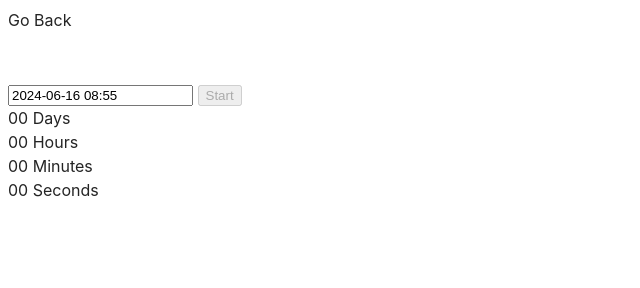
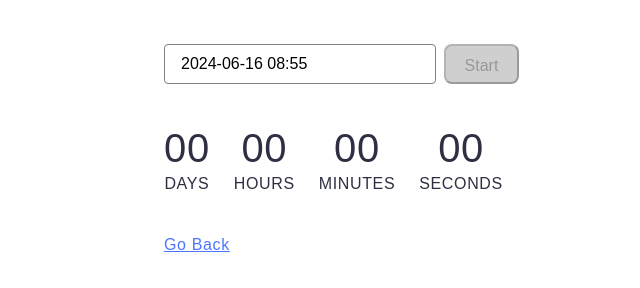
Before and after one commit to mogilevs/goit-js-hw-10, a website built with Vite: page src/1-timer.html in a window 1280 px wide. Shown: the whole page, without its empty margins (0-640 px from the left). Built offline with nearby package versions, Linux system fonts and the light colour scheme.

Commit message:
do task1

```diff
--- a/src/1-timer.html
+++ b/src/1-timer.html
@@ -8,8 +8,6 @@
   </head>
 
   <body>
-    <a class="link" href="./index.html">Go Back</a>
-
     <input type="text" id="datetime-picker" />
     <button type="button" data-start>Start</button>
 
@@ -31,6 +29,7 @@
         <span class="label">Seconds</span>
       </div>
     </div>
+    <a class="link" href="./index.html">Go Back</a>
     <script type="module" src="./js/1-timer.js"></script>
   </body>
 </html>
--- a/src/css/styles.css
+++ b/src/css/styles.css
@@ -1,26 +1,3 @@
-/**
-  |============================
-  | include css partials with
-  | default @import url()
-  |============================
-*/
-
-
-:root {
-  font-family: Inter, Avenir, Helvetica, Arial, sans-serif;
-  font-size: 16px;
-  line-height: 24px;
-  font-weight: 400;
-
-  color: #242424;
-  background-color: rgba(255, 255, 255, 0.87);
-
-  font-synthesis: none;
-  text-rendering: optimizeLegibility;
-  -webkit-font-smoothing: antialiased;
-  -moz-osx-font-smoothing: grayscale;
-  -webkit-text-size-adjust: 100%;
-}
 h1,
 h2,
 h3,
@@ -41,11 +18,6 @@ ul {
   list-style: none;
 }
 
-a {
-  color: currentColor;
-  text-decoration: none;
-}
-
 button {
   cursor: pointer;
 }
@@ -55,8 +27,94 @@ img {
   max-width: 100%;
   height: auto;
 }
-
+.menu {
+  margin-bottom: 20px;
+}
 .link {
   display: block;
-  margin-bottom: 50px;
+  color: #4e75ff;
 }
+
+body {
+  width: 355px;
+  padding-left: 156px;
+  padding-top: 36px;
+  font-family: 'Montserrat', sans-serif;
+  color: #2e2f42;
+  letter-spacing: 0.04em;
+  display: flex;
+  flex-direction: row;
+  flex-wrap: wrap;
+  align-items: center;
+  row-gap: 40px;
+  column-gap: 8px;
+}
+
+#datetime-picker {
+  box-sizing: border-box;
+  width: 272px;
+  height: 40px;
+  border-radius: 4px;
+  border: 1px solid #808080;
+  background: #fff;
+  font-size: 16px;
+  line-height: 150%;
+  padding: 8px 16px;
+  outline: none;
+}
+#datetime-picker:hover {
+  border-color: #000;
+}
+
+#datetime-picker:active {
+  border-color: #4e75ff;
+}
+#datetime-picker:disabled {
+  border-color: #808080;
+  color: #808080;
+}
+button {
+  box-sizing: border-box;
+  border-radius: 8px;
+  padding: 8px 16px;
+  width: 75px;
+  height: 40px;
+  background: #4e75ff;
+  font-weight: 500;
+  font-size: 16px;
+  line-height: 150%;
+  color: #fff;
+}
+button:hover {
+  background: #6c8cff;
+}
+button:disabled {
+  background: #cfcfcf;
+  color: #989898;
+}
+.timer {
+  width: 346px;
+  height: 72px;
+  display: flex;
+  gap: 24px;
+}
+.field {
+  display: flex;
+  flex-direction: column;
+  align-items: center;
+}
+.value {
+  font-size: 40px;
+  line-height: 120%;
+}
+.label {
+  font-size: 16px;
+  line-height: 150%;
+  text-transform: uppercase;
+  text-align: center;
+}
+.icon-svg {
+  width: 24px;
+  height: 24px;
+  fill: #fff;
+}
--- a/src/js/1-timer.js
+++ b/src/js/1-timer.js
@@ -39,7 +39,14 @@ const options = {
   onClose(selectedDates) {
     if (selectedDates[0] < Date.now()) {
       iziToast.show({
-    position: 'topCenter', // bottomRight, bottomLeft, topRight, topLeft, topCenter, bottomCenter, center,
+        position: 'topCenter',
+        icon: 'icon-svg',
+        iconUrl: '../img/Group.png',
+        iconColor: 'white',
+        title: 'Error',
+        titleColor: 'white',
+        backgroundColor: 'red',
+        messageColor: 'white',
     message: 'Please choose a date in the future'
 });
       btn.disabled = 'true';
```
Also changed, not shown: src/index.html (+1 -1 lines), src/img/Group.png (added).
